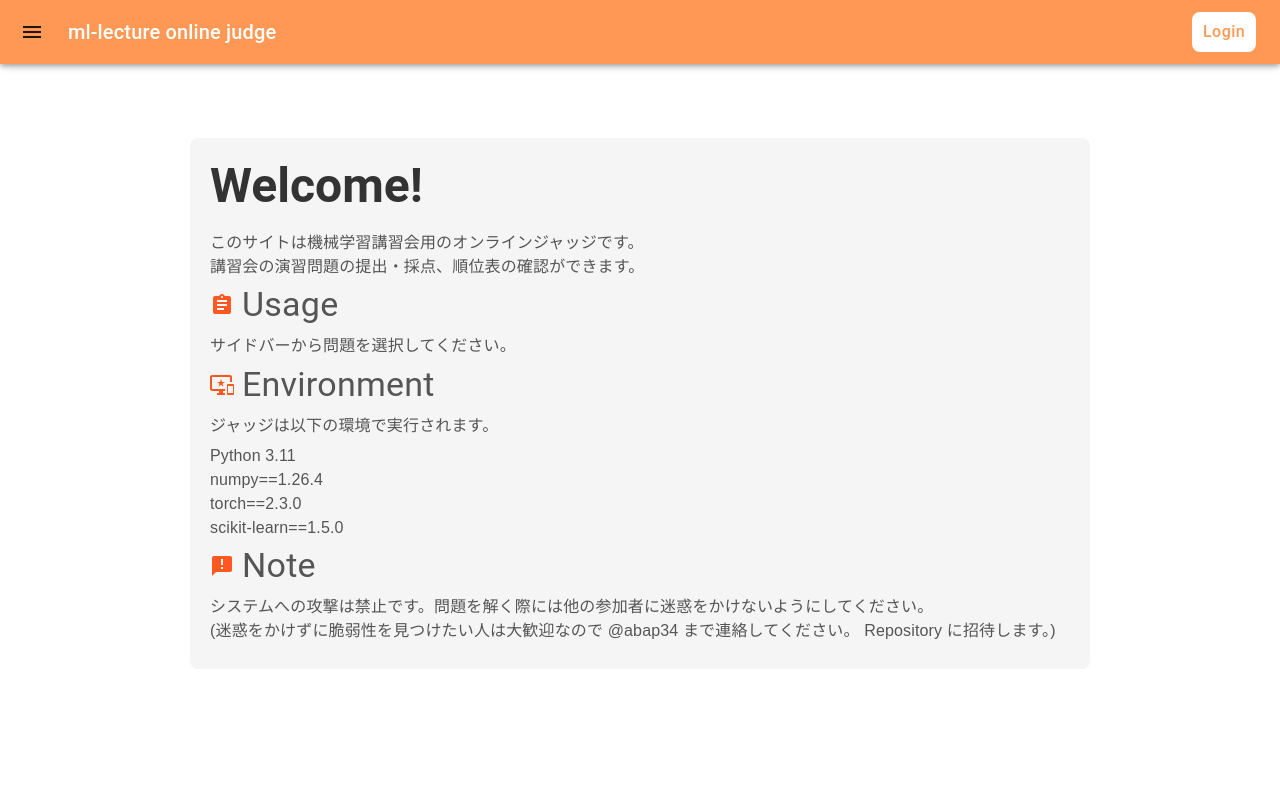
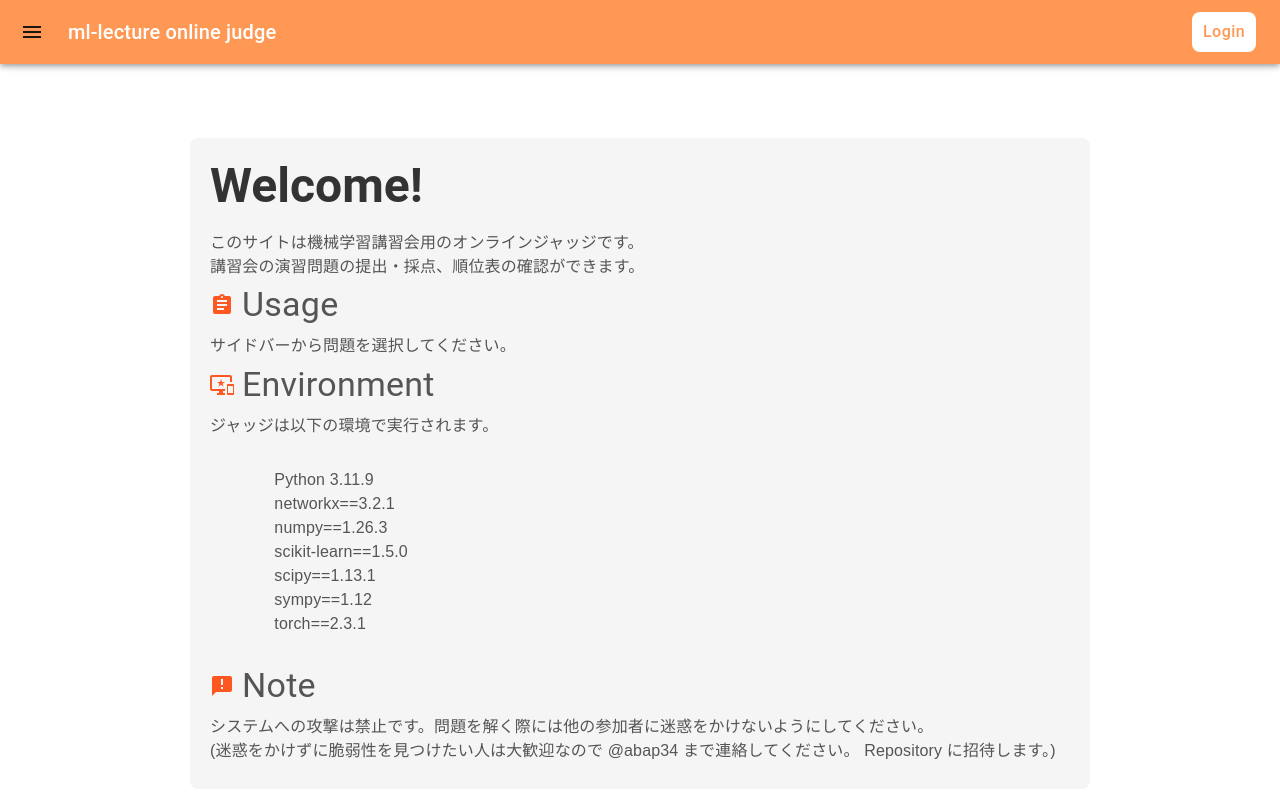
Before and after one commit to abap34/ml-lecture-judge, a React (Create React App) app in the folder front/: page / in a window 1280 px wide. Shown: the top 798 px of the page. Built offline with nearby package versions, Linux system fonts and the light colour scheme; no server answers.

Commit message:
バージョン情報正確なのに直した

```diff
--- a/front/src/components/Welcome.js
+++ b/front/src/components/Welcome.js
@@ -1,10 +1,9 @@
-import React from 'react';
-import { Container, Typography, Box } from '@mui/material';
-import { Spring, animated } from 'react-spring';
-import HomeIcon from '@mui/icons-material/Home';
+import AnnouncementIcon from '@mui/icons-material/Announcement';
 import AssignmentIcon from '@mui/icons-material/Assignment';
 import ImportantDevicesIcon from '@mui/icons-material/ImportantDevices';
-import AnnouncementIcon from '@mui/icons-material/Announcement';
+import { Box, Container, Typography } from '@mui/material';
+import React from 'react';
+import { Spring, animated } from 'react-spring';
 
 function Welcome() {
   return (
@@ -76,13 +75,15 @@ function Welcome() {
             </Typography>
 
             <Typography variant="body1" component="pre" gutterBottom>
-              Python 3.11
-              <br />
-              numpy==1.26.4
-              <br />
-              torch==2.3.0
-              <br />
+              {`
+              Python 3.11.9
+              networkx==3.2.1
+              numpy==1.26.3
               scikit-learn==1.5.0
+              scipy==1.13.1
+              sympy==1.12
+              torch==2.3.1
+              `}
             </Typography>
           </animated.div>
         )}
```
